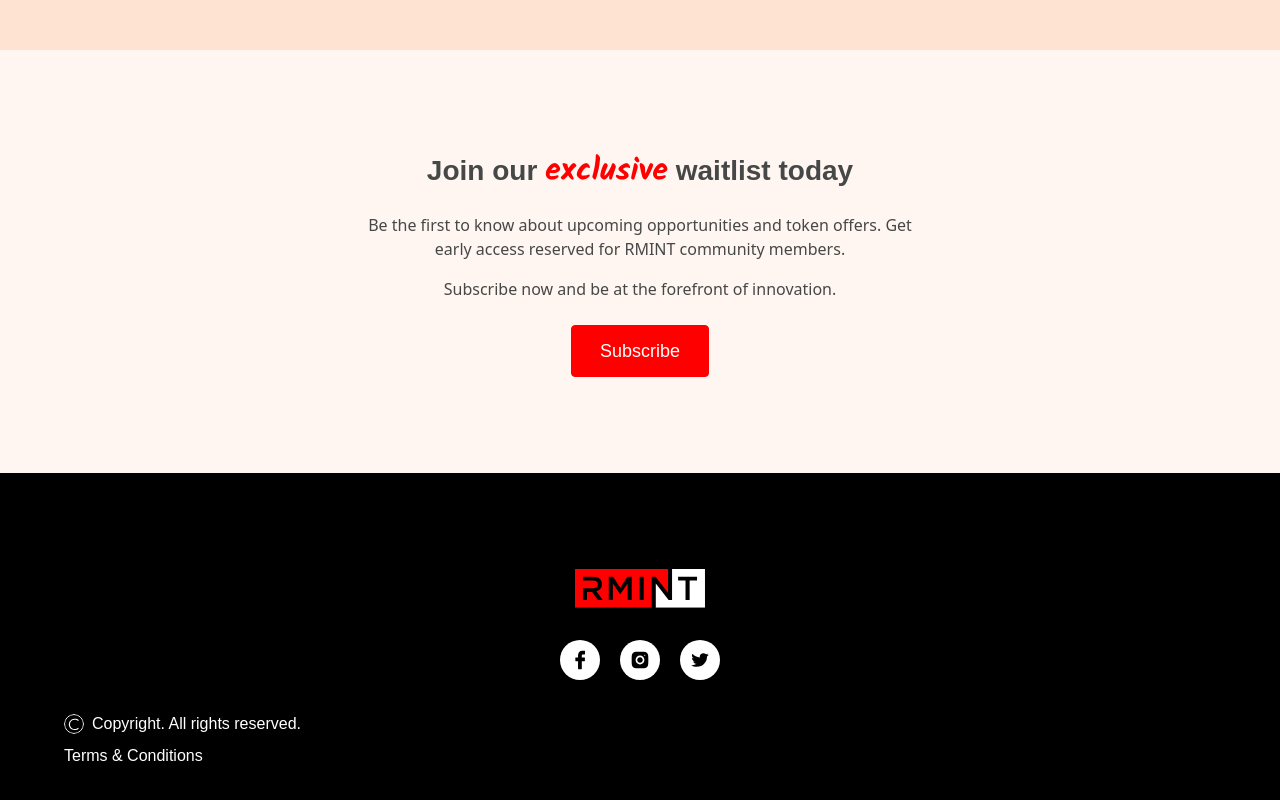
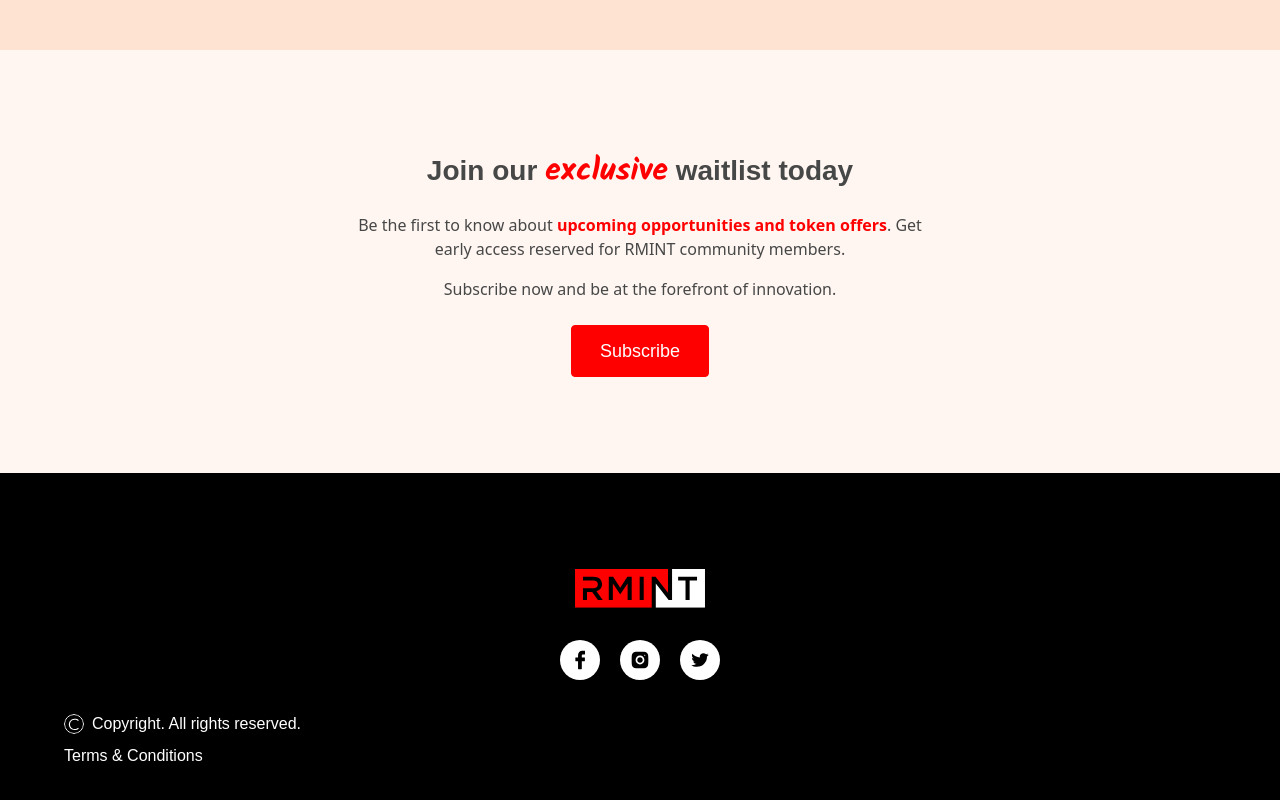
Before and after one commit to bkrmint/rmint_invest, a React (Vite) app: page / in a window 1280 px wide. Shown: the part 3872-4672 px from the top of the page. Built offline with nearby package versions, Linux system fonts and the light colour scheme.

Commit message:
added subscribe red bold

```diff
--- a/src/sections/Subscribe.jsx
+++ b/src/sections/Subscribe.jsx
@@ -7,7 +7,7 @@
       Join our <span className="text-red font-kalam text-[32px]  ">exclusive</span> waitlist today
       </h2>
       <p className="text-gray leading-normal sm:w-1/2 text-center mt-4 mb-2">
-      Be the first to know about upcoming opportunities and token offers. Get early access reserved for RMINT community members.
+      Be the first to know about <span className="text-red font-bold">upcoming opportunities and token offers</span>. Get early access reserved for RMINT community members.
       </p>
       <p className="text-gray leading-normal sm:w-2/3 text-center mt-2 mb-6">
       Subscribe now and be at the forefront of innovation.
```
